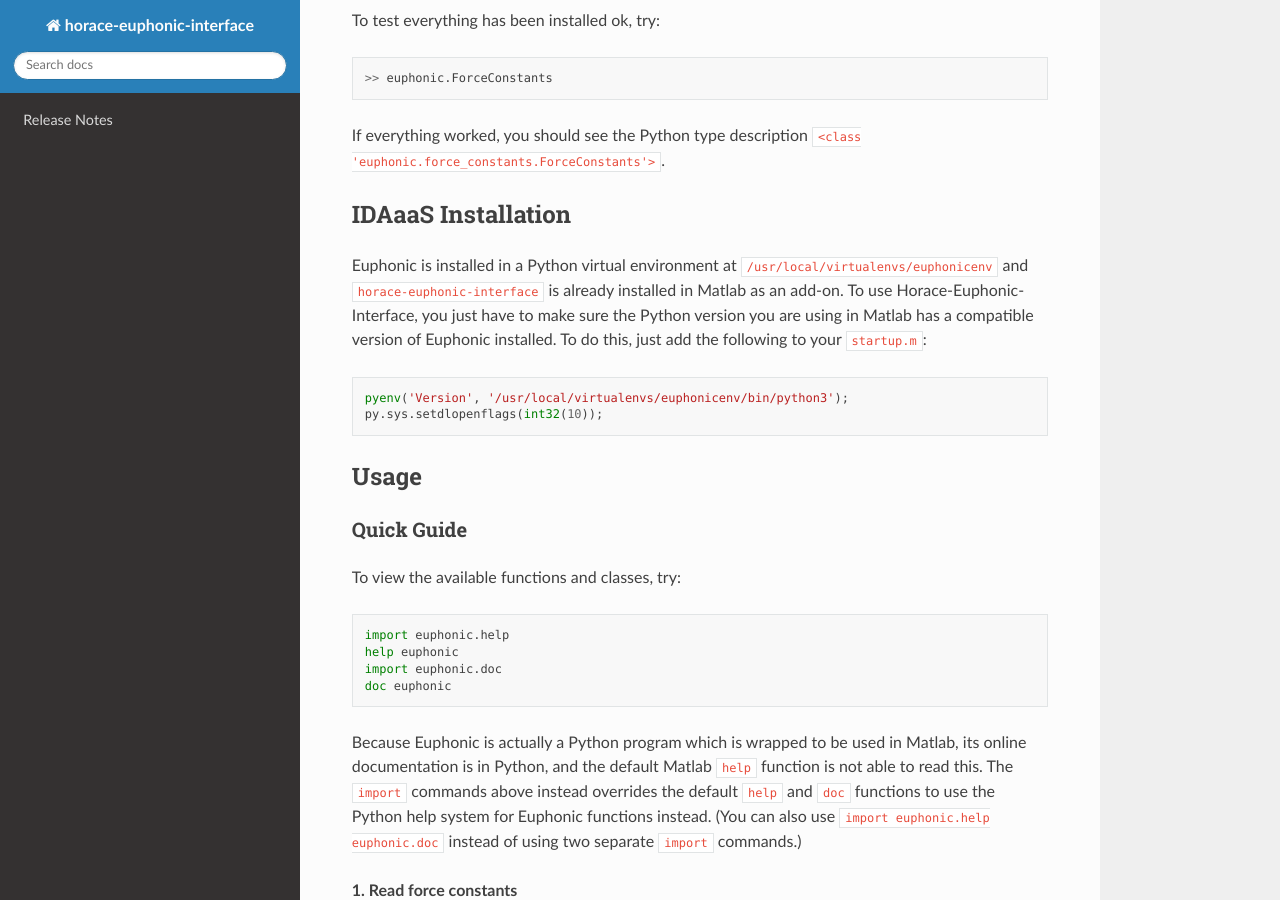
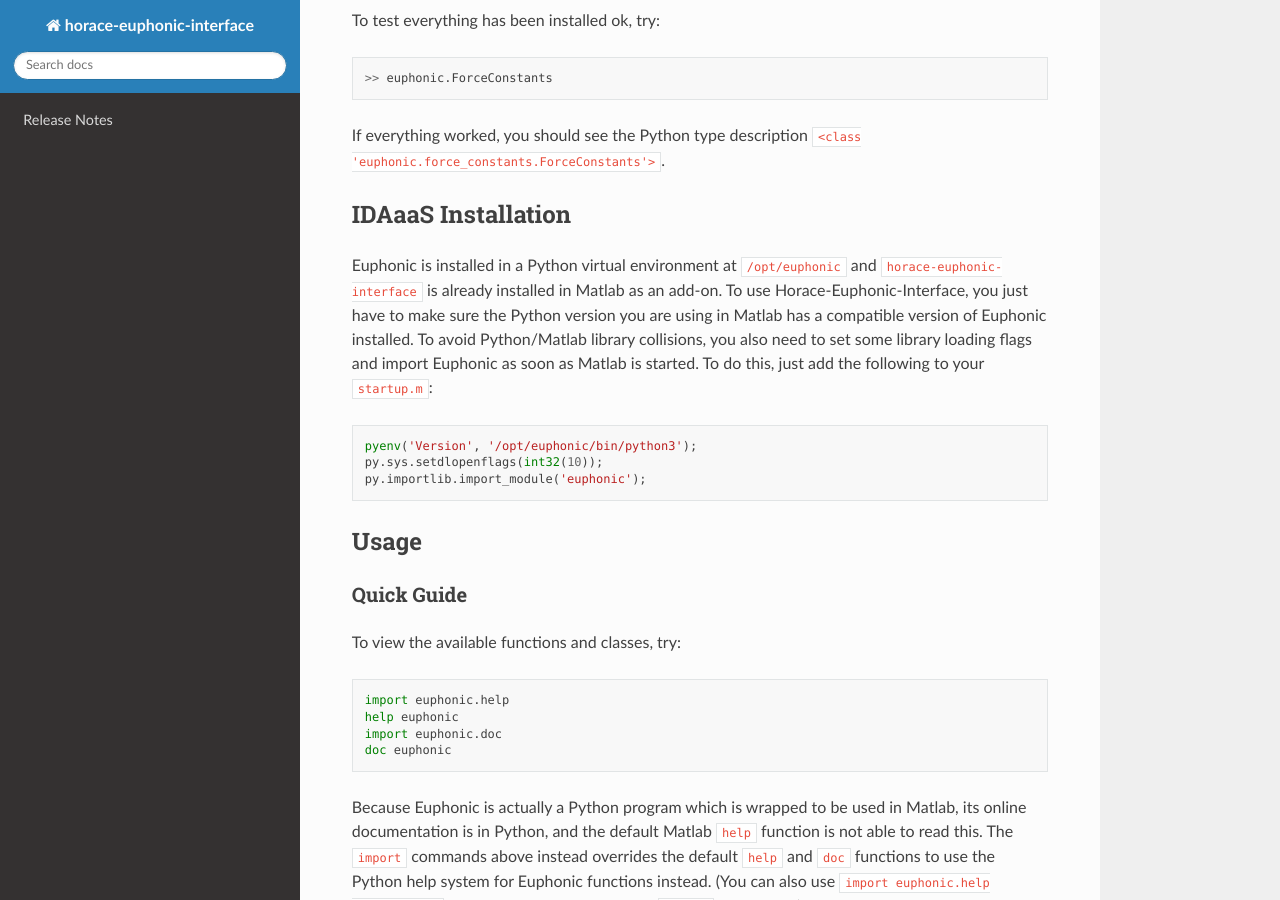
Before and after one commit to pace-neutrons/horace-euphonic-interface, a Sphinx documentation site: the page built from doc/source/index.rst, in a window 1280 px wide and 900 px high, scrolled down 1865 px. Built offline with Sphinx 7.4.7 and the Read the Docs theme 2.0.0, drawn with Linux system fonts in a browser that asks for light colours.

Commit message:
Update docs for new Python/Matlab versions on IDAaaS (#36)

```diff
--- a/doc/source/index.rst
+++ b/doc/source/index.rst
@@ -88,16 +88,19 @@ IDAaaS Installation
 -------------------
 
 Euphonic is installed in a Python virtual environment at
-``/usr/local/virtualenvs/euphonicenv`` and ``horace-euphonic-interface``
+``/opt/euphonic`` and ``horace-euphonic-interface``
 is already installed in Matlab as an add-on. To use Horace-Euphonic-Interface,
 you just have to make sure the Python version you are using in Matlab has
-a compatible version of Euphonic installed. To do this, just add the following
+a compatible version of Euphonic installed. To avoid Python/Matlab library
+collisions, you also need to set some library loading flags and import
+Euphonic as soon as Matlab is started. To do this, just add the following
 to your ``startup.m``:
 
 .. code-block:: matlab
 
-  pyenv('Version', '/usr/local/virtualenvs/euphonicenv/bin/python3');
+  pyenv('Version', '/opt/euphonic/bin/python3');
   py.sys.setdlopenflags(int32(10));
+  py.importlib.import_module('euphonic');
 
 Usage
 -----
```
